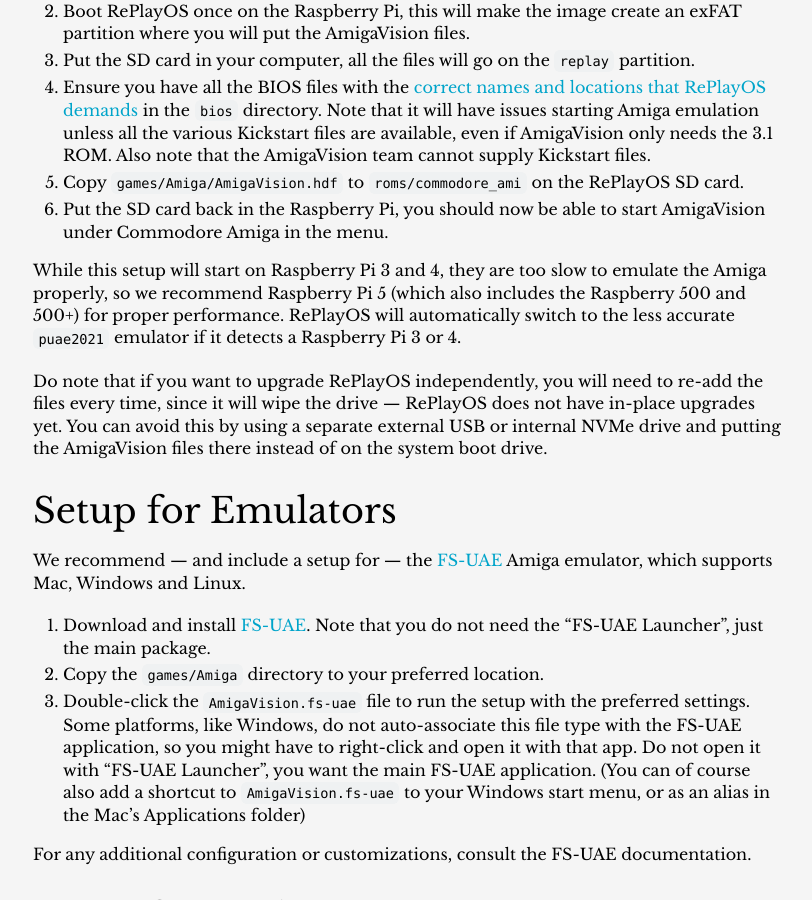
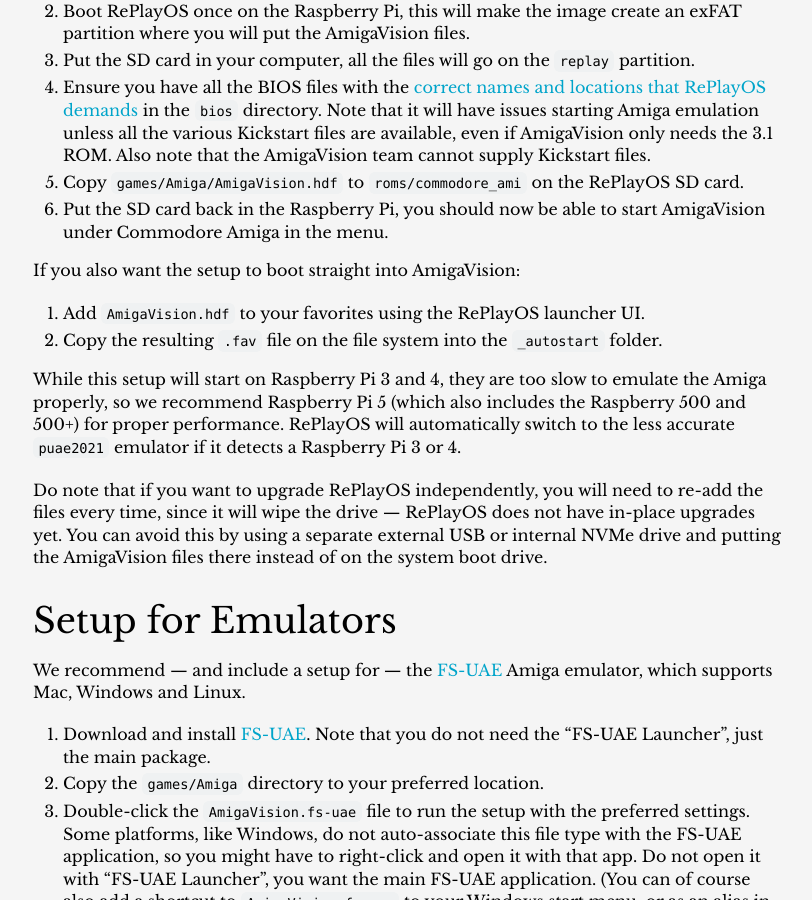
Before and after one commit to amigavision/amigavision.github.io, a Jekyll site: the page built from docs.md, in a window 1280 px wide and 900 px high, scrolled down 4766 px. Shown: the whole window, without its empty margins (232-1044 px from the left). Built offline with Jekyll 4.4.1, drawn with Linux system fonts in a browser that asks for light colours.

Commit message:
Add autostart steps

```diff
--- a/docs.md
+++ b/docs.md
@@ -128,6 +128,11 @@
 4. Ensure you have all the BIOS files with the [correct names and locations that RePlayOS demands](https://www.replayos.com/addbios/) in the `bios` directory. Note that it will have issues starting Amiga emulation unless all the various Kickstart files are available, even if AmigaVision only needs the 3.1 ROM. Also note that the AmigaVision team cannot supply Kickstart files.
 5. Copy `games/Amiga/AmigaVision.hdf` to `roms/commodore_ami` on the RePlayOS SD card.
 6. Put the SD card back in the Raspberry Pi, you should now be able to start AmigaVision under Commodore Amiga in the menu.
+
+If you also want the setup to boot straight into AmigaVision:
+
+1. Add `AmigaVision.hdf` to your favorites using the RePlayOS launcher UI.
+2. Copy the resulting `.fav` file on the file system into the `_autostart` folder.
 
 While this setup will start on Raspberry Pi 3 and 4, they are too slow to emulate the Amiga properly, so we recommend Raspberry Pi 5 (which also includes the Raspberry 500 and 500+) for proper performance. RePlayOS will automatically switch to the less accurate `puae2021` emulator if it detects a Raspberry Pi 3 or 4.
 
```
